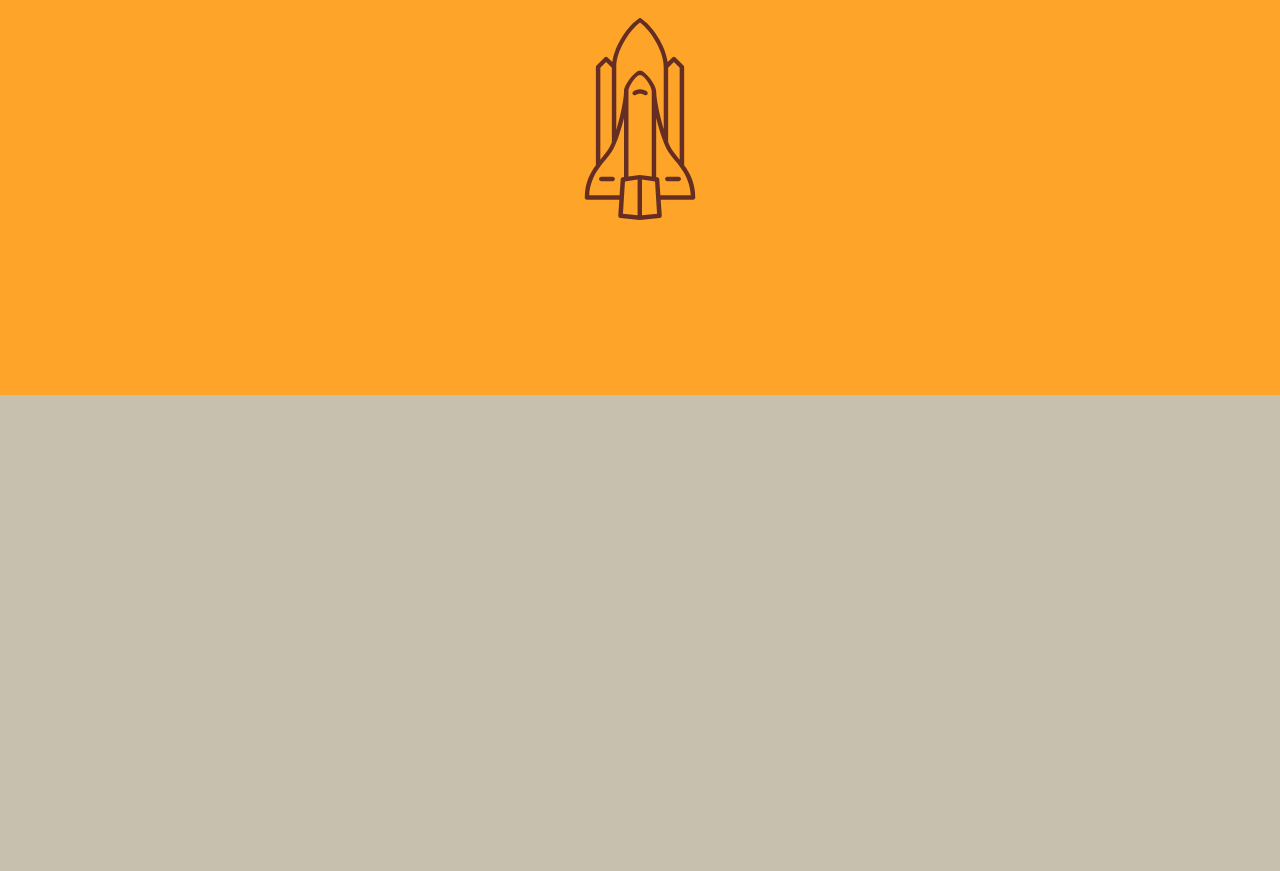
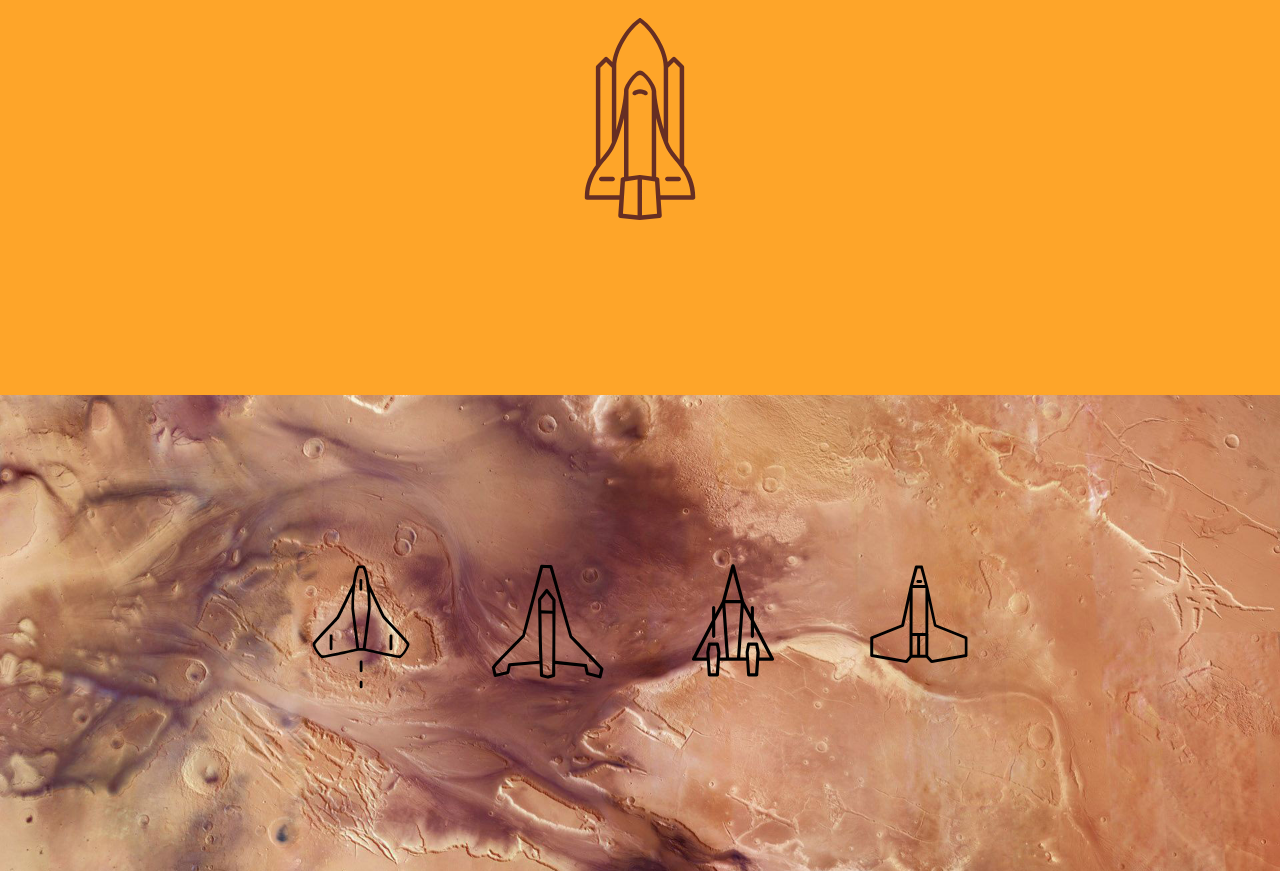
Before and after one commit to chav0021/dsn1678-exercise-4, a plain HTML site: page index.html in a window 1280 px wide. Shown: the part 1397-2268 px from the top of the page. Before the commit the page ends 1792 px from the top, so only its background shows below. Drawn offline with nearby package versions, Linux system fonts and the light colour scheme.

Commit message:
Created ships animation

```diff
--- a/css/main.css
+++ b/css/main.css
@@ -45,12 +45,12 @@ section {
 
 .shuttle-section {
 	background-color: #fea529;
+	overflow: hidden;
 }
 
 .shuttle {
 	width: 300px;
-	position: relative;
-	top: 15rem;
+	transform: translateY(300px);
 }
 
 .js-shuttle-fade {
@@ -60,11 +60,56 @@ section {
 @-webkit-keyframes shuttle-fade {
 	0% {
 		opacity: 0;
-		top: 15rem;
+		transform: translateY(300px);
 	}
 
 	100% {
 		opacity: 1;
-		top: 0;
+		transform: translateY(0px);
 	}
 }
+
+.ship-section {
+	background: transparent url("../img/kasei-valles-canyons.jpg") no-repeat center center;
+	background-size: cover;
+	text-align: center;
+}
+
+.ship {
+	width: 150px;
+	padding: 0 1rem;
+	display: inline-block;
+	transform: translateY(100px);
+}
+
+.js-ship-fade {
+	-webkit-animation: ship-fade 400ms linear forwards;
+}
+
+.ship1 {
+	-webkit-animation-delay: 100ms;
+}
+
+.ship2 {
+	-webkit-animation-delay: 400ms;
+}
+
+.ship3 {
+	-webkit-animation-delay: 100ms;
+}
+
+.ship4 {
+	-webkit-animation-delay: 200ms;
+}
+
+@-webkit-keyframes ship-fade {
+	0% {
+		opacity: 0;
+		transform: translateY(100px);
+	}
+
+	100% {
+		opacity: 1;
+		transform: translateY(0);
+	}
+}
--- a/index.html
+++ b/index.html
@@ -19,6 +19,13 @@
 		<img class="shuttle" src="img/shuttle.svg" alt="shuttle image">
 	</section>
 
+	<section class="ship-section">
+		<img class="ship ship1" src="img/ship-1.svg" alt="ship 1">
+		<img class="ship ship2" src="img/ship-2.svg" alt="ship 2">
+		<img class="ship ship3" src="img/ship-3.svg" alt="ship 3">
+		<img class="ship ship4" src="img/ship-4.svg" alt="ship 4">
+	</section>
+
 <script src="http://code.jquery.com/jquery-2.1.1.min.js"></script>
 <script src="js/waypoints.min.js"></script>
 <script src="js/main.js"></script>
--- a/js/main.js
+++ b/js/main.js
@@ -5,6 +5,8 @@ var $dipperSection = $('.dipper-section');
 var $dipper = $('.dipper');
 var $shuttle = $('.shuttle');
 var $shuttleSection = $('.shuttle-section');
+var $ship = $('.ship');
+var $shipSection = $('.ship-section');
 
 $win.on('scroll', function() {
 	var scrollPos=$win.scrollTop();
@@ -20,3 +22,7 @@ $dipperSection.waypoint(function() {
 $shuttleSection.waypoint(function() {
 	$shuttle.addClass('js-shuttle-fade');
 }, { offset:'50%' });
+
+$shipSection.waypoint(function() {
+	$ship.addClass('js-ship-fade');
+}, { offset:'80%' });
```
